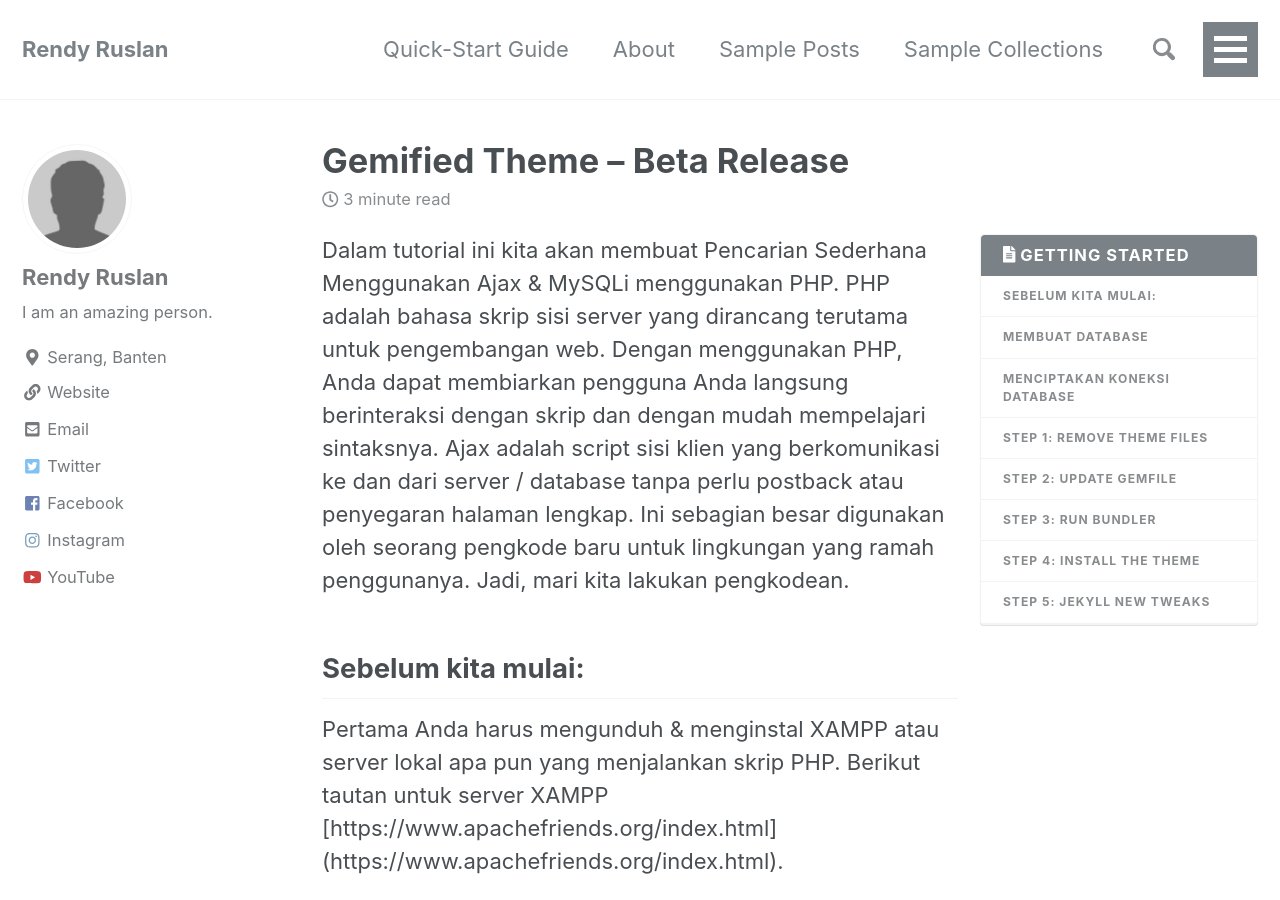
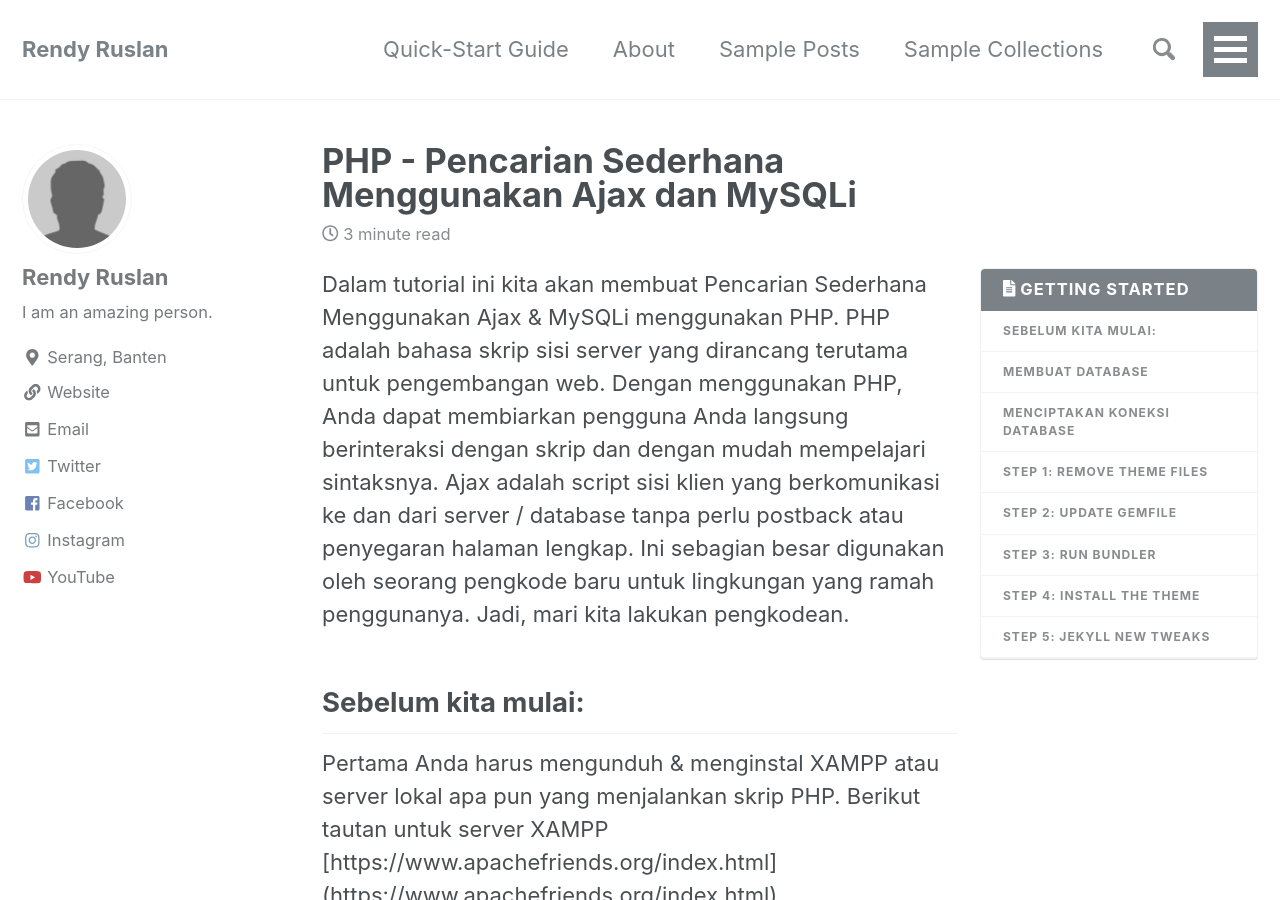
Before and after one commit to rendyruslan/rendyruslan.github.io, a Jekyll site: the page built from _posts/2018-06-12-php-pencarian-sederhana-menggunakan-ajax-dan-mysqli.md, in a window 1280 px wide and 900 px high. Built offline with Jekyll 4.4.1, drawn with Linux system fonts in a browser that asks for light colours; nearby versions of some CDN libraries; some of the changed text lies outside the part shown.

Commit message:
Update and rename 2016-10-06-gemified-theme-beta.md to 2018-06-12-php-pencarian-sederhana-menggunakan-ajax-dan-mysqli.md

```diff
--- a/_posts/2016-10-06-gemified-theme-beta.md
+++ b/_posts/2018-06-12-php-pencarian-sederhana-menggunakan-ajax-dan-mysqli.md
@@ -1,6 +1,6 @@
 ---
-title:  "Gemified Theme -- Beta Release"
-last_modified_at: 2018-03-20T16:01:04-04:00
+title:  "PHP - Pencarian Sederhana Menggunakan Ajax dan MySQLi"
+last_modified_at: 2018-05-20T16:01:04-04:00
 categories:
   - Jekyll
 tags:
```
